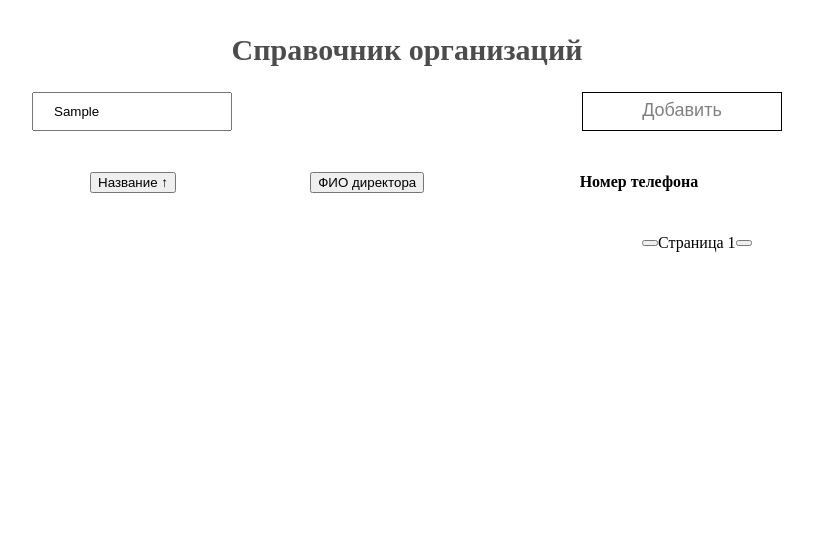
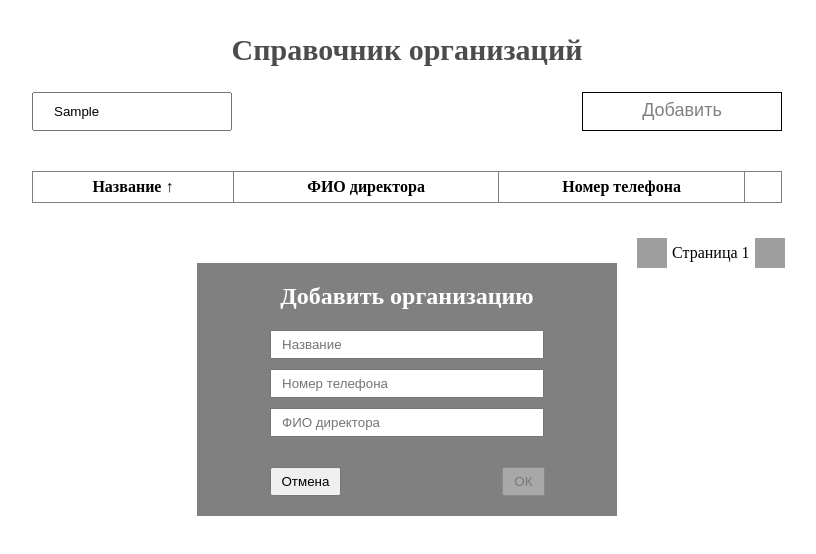
Before and after one commit to Soomlir/organizations-list, a Vue app: page / in a window 1280 px wide. Both pictures are taken after typing "Sample" into the empty fields and a click on the button "Добавить". Shown: the top 554 px of the page, without its empty margins (233-1049 px from the left). Built offline with nearby package versions, Linux system fonts and the light colour scheme; grey boxes are pictures that could not be loaded.

Commit message:
components add

```diff
--- a/src/App.vue
+++ b/src/App.vue
@@ -3,6 +3,7 @@ import SearchComponent from "./components/SearchComponent.vue";
 import ButtonComponent from "./components/ButtonComponent.vue";
 import TableComponent from "./components/TableComponent.vue";
 import NavigationComponent from "./components/NavigationComponent.vue";
+import ModalComponent from "./components/ModalComponent.vue";
 const LIMIT = 1;
 
 export default {
@@ -11,6 +12,7 @@ export default {
     ButtonComponent,
     TableComponent,
     NavigationComponent,
+    ModalComponent,
   },
   data() {
     return {
@@ -40,15 +42,13 @@ export default {
           phoneNumber: "+7 000 56 78 99",
         },
       ],
-      searchFilter: "",
-      inputText: "",
-      inputTel: "",
       inputName: "",
       page: 1,
       firstPage: 1,
       pageLimit: 4,
       sortBy: "companyName",
       sortDir: 1,
+      searchFilter: ""
     };
   },
   methods: {
@@ -58,22 +58,15 @@ export default {
     closeModal() {
       this.modalShow = false;
     },
-    addNewCompany() {
-      if (this.isDisabled) {
-        return;
-      }
+    addNewCompany(dataItem) {
       const newCompany = {
         id: this.id++,
-        companyName: this.inputText,
-        directorName: this.inputName,
-        phoneNumber: this.inputTel,
+        companyName: dataItem.inputText,
+        directorName: dataItem.inputName,
+        phoneNumber: dataItem.inputTel,
       };
-
       this.companies.push(newCompany);
       this.sort();
-      this.inputText = "";
-      this.inputTel = "";
-      this.inputName = "";
       this.closeModal();
     },
     deleteCompany(id) {
@@ -107,11 +100,6 @@ export default {
           : true;
       });
     },
-    isDisabled() {
-      return (
-        this.inputText === "" || this.inputTel === "" || this.inputName === ""
-      );
-    },
     paginatedCompanies() {
       const startIndex = (this.page - 1) * LIMIT;
       return this.filteredCompanies.slice(startIndex, startIndex + LIMIT);
@@ -130,7 +118,9 @@ export default {
   <section class="app">
     <h1 class="app__title">Справочник организаций</h1>
     <SearchComponent v-model="searchFilter" />
-    <ButtonComponent @modal-opened="modalOpen" />
+    <ButtonComponent class="app__add" @click="modalShow = true"
+      >Добавить</ButtonComponent
+    >
     <TableComponent
       :columns
       :paginatedCompanies
@@ -141,7 +131,7 @@ export default {
     />
     <NavigationComponent :currentPage="page" @update-page="updatePage" />
   </section>
-  <ModalCompnent @close="closeModal" />
+  <ModalComponent @close="closeModal" @create="addNewCompany" :modalShow />
 </template>
 
 <style scoped>
@@ -160,11 +150,6 @@ export default {
   color: rgba(0, 0, 0, 0.7);
 }
 
-.app__search {
-  width: 200px;
-  padding: 10px 20px;
-}
-
 .app__add {
   justify-self: end;
   width: 200px;
@@ -176,121 +161,7 @@ export default {
   cursor: pointer;
 }
 
-.app__table {
-  grid-column: 1 / -1;
-  min-width: 500px;
-  width: 100%;
-  margin-top: 40px;
-  margin-right: auto;
-  margin-left: auto;
-  border-collapse: collapse;
-}
-
-.app__table button {
-  font: inherit;
-  border: none;
-  background-color: transparent;
-  cursor: pointer;
-}
-
-.app__table td:nth-child(3) {
-  text-align: right;
-}
-
-.app__table th,
-.app__table td {
-  padding: 5px 10px;
-  border: 1px solid gray;
-}
-
-.app__navigation {
-  grid-column: 1 / -1;
-  display: flex;
-  align-items: center;
-  width: 140px;
-  margin-top: 40px;
-  margin-left: auto;
-}
-
-.app__navigation button {
-  position: relative;
-  width: 20px;
-  height: 20px;
-  padding: 0;
-  background: transparent;
-  border: none;
-  cursor: pointer;
-}
-
-.app__navigation button::before {
-  content: "";
-  position: absolute;
-  top: 50%;
-  left: 50%;
-  transform: translate(-50%, -50%);
-  width: 30px;
-  height: 30px;
-  background-size: cover;
-  background-image: url("../src/assets/arrow.png");
-}
-
-.app__navigation span {
-  margin: 0 10px;
-}
-
-.app__navigation .btnInv::before {
-  top: 50%;
-  left: 50%;
-  transform: translate(-50%, -50%) scale(-1);
-}
-
-.app__td-small {
-  width: 40px;
-}
-
-.modal {
-  display: none;
-}
-
 .modal--show {
   display: flex;
 }
-
-.modal__content {
-  width: 420px;
-  margin: auto;
-  color: #ffffff;
-  background-color: gray;
-}
-
-.modal__title {
-  text-align: center;
-}
-
-.modal__form {
-  display: flex;
-  flex-direction: column;
-}
-
-.modal__form input {
-  width: 250px;
-  margin-right: auto;
-  margin-left: auto;
-  margin-bottom: 10px;
-  padding: 5px 10px;
-}
-
-.modal__controls {
-  display: flex;
-  justify-content: space-between;
-  width: 275px;
-  margin-top: 20px;
-  margin-right: auto;
-  margin-bottom: 20px;
-  margin-left: auto;
-}
-
-.modal__controls button {
-  padding: 5px 10px;
-}
 </style>
--- a/src/components/ButtonComponent.vue
+++ b/src/components/ButtonComponent.vue
@@ -1,15 +1,27 @@
 <script>
 export default {
-  methods: {
-    modalOpen() {
-      this.$emit('modal-opened');
+  name: "ButtonComponent",
+  props: {
+    type: {
+      type: String,
+      default: 'button',
+    },
+    secondary: {
+      type: Boolean,
+      default: false,
     }
-  }
-}
+  },
+  emits: ['click'],
+};
 </script>
 
 <template>
-  <button @click="modalOpen" class="app__add" type="button">
-      Добавить
-    </button>
+  <button
+    class="button"
+    :class="{ 'button--secondary': secondary }"
+    @click="$emit('click');"
+    :type
+  >
+    <slot />
+  </button>
 </template>
--- a/src/components/ModalComponent.vue
+++ b/src/components/ModalComponent.vue
@@ -1,11 +1,47 @@
 <script>
 export default {
-  props: ['modalShow'],
+  name: "ModalComponent",
+  data() {
+    return {
+      searchFilter: "",
+      inputText: "",
+      inputTel: "",
+      inputName: "",
+    };
+  },
+  props: {
+    modalShow: {
+      type: Boolean,
+    },
+    modelValue: {
+      type: String,
+      default: "",
+    },
+  },
   methods: {
     closeModal() {
+      this.inputText = "";
+      this.inputTel = "";
+      this.inputName = "";
       this.$emit("close");
     },
+    create() {
+      this.$emit('create', {
+        inputText: this.inputText,
+        inputTel: this.inputTel,
+        inputName: this.inputName
+      });
+      this.inputText = "";
+      this.inputTel = "";
+      this.inputName = "";
+    },
+    isDisabled() {
+      return (
+        this.inputText === "" || this.inputTel === "" || this.inputName === ""
+      );
+    },
   },
+  emits: ["close", "update:model-value", "create"],
 };
 </script>
 
@@ -19,7 +55,7 @@ export default {
         <input v-model="inputName" type="text" placeholder="ФИО директора" />
         <div class="modal__controls">
           <button @click="closeModal" type="button">Отмена</button>
-          <button @click="addNewCompany" :disabled="isDisabled" type="button">
+          <button @click="create" :disabled="isDisabled()" type="button">
             ОК
           </button>
         </div>
@@ -27,3 +63,51 @@ export default {
     </div>
   </div>
 </template>
+
+<style>
+.modal {
+  display: none;
+}
+
+.modal--show {
+  display: flex;
+}
+
+.modal__content {
+  width: 420px;
+  margin: auto;
+  color: #ffffff;
+  background-color: gray;
+}
+
+.modal__title {
+  text-align: center;
+}
+
+.modal__form {
+  display: flex;
+  flex-direction: column;
+}
+
+.modal__form input {
+  width: 250px;
+  margin-right: auto;
+  margin-left: auto;
+  margin-bottom: 10px;
+  padding: 5px 10px;
+}
+
+.modal__controls {
+  display: flex;
+  justify-content: space-between;
+  width: 275px;
+  margin-top: 20px;
+  margin-right: auto;
+  margin-bottom: 20px;
+  margin-left: auto;
+}
+
+.modal__controls button {
+  padding: 5px 10px;
+}
+</style>
--- a/src/components/NavigationComponent.vue
+++ b/src/components/NavigationComponent.vue
@@ -1,5 +1,6 @@
 <script>
 export default {
+  name: "NavigationComponent",
   props: {
     currentPage: Number,
   },
@@ -21,3 +22,47 @@ export default {
     <button @click="increasePage" class="btnInv"></button>
   </div>
 </template>
+
+<style>
+
+.app__navigation {
+  grid-column: 1 / -1;
+  display: flex;
+  align-items: center;
+  width: 140px;
+  margin-top: 40px;
+  margin-left: auto;
+}
+
+.app__navigation button {
+  position: relative;
+  width: 20px;
+  height: 20px;
+  padding: 0;
+  background: transparent;
+  border: none;
+  cursor: pointer;
+}
+
+.app__navigation button::before {
+  content: "";
+  position: absolute;
+  top: 50%;
+  left: 50%;
+  transform: translate(-50%, -50%);
+  width: 30px;
+  height: 30px;
+  background-size: cover;
+  background-image: url("../src/assets/arrow.png");
+}
+
+.app__navigation span {
+  margin: 0 10px;
+}
+
+.app__navigation .btnInv::before {
+  top: 50%;
+  left: 50%;
+  transform: translate(-50%, -50%) scale(-1);
+}
+</style>
--- a/src/components/SearchComponent.vue
+++ b/src/components/SearchComponent.vue
@@ -30,3 +30,10 @@
       placeholder="Найти по ФИО..."
     />
 </template>
+
+<style>
+.app__search {
+  width: 200px;
+  padding: 10px 20px;
+}
+</style>
--- a/src/components/TableComponent.vue
+++ b/src/components/TableComponent.vue
@@ -1,5 +1,6 @@
 <script>
 export default {
+  name: "TableComponent",
   props: {
     columns: {
       type: Array,
@@ -21,7 +22,7 @@ export default {
       this.$emit("sort", key);
     },
   },
-  emits: ["delete"],
+  emits: ["delete", "sort"],
 };
 </script>
 
@@ -46,9 +47,43 @@ export default {
       <td>{{ item.phoneNumber }}</td>
       <td class="app__td-small">
         <a @click="deleteItem(item.id)" class="app__delete" href="#!">
-          <img src="../src/assets/delete.png" width="40" height="40" />
+          <img src="../assets/delete.png" width="40" height="40" />
         </a>
       </td>
     </tr>
   </table>
 </template>
+
+<style>
+
+.app__table {
+  grid-column: 1 / -1;
+  min-width: 500px;
+  width: 100%;
+  margin-top: 40px;
+  margin-right: auto;
+  margin-left: auto;
+  border-collapse: collapse;
+}
+
+.app__table button {
+  font: inherit;
+  border: none;
+  background-color: transparent;
+  cursor: pointer;
+}
+
+.app__table td:nth-child(3) {
+  text-align: right;
+}
+
+.app__table th,
+.app__table td {
+  padding: 5px 10px;
+  border: 1px solid gray;
+}
+
+.app__td-small {
+  width: 40px;
+}
+</style>
```
